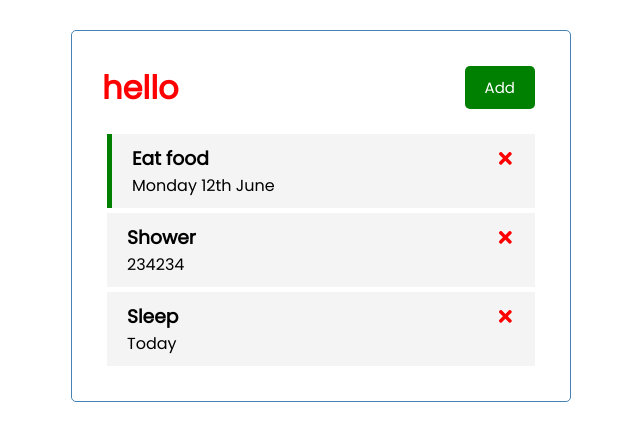
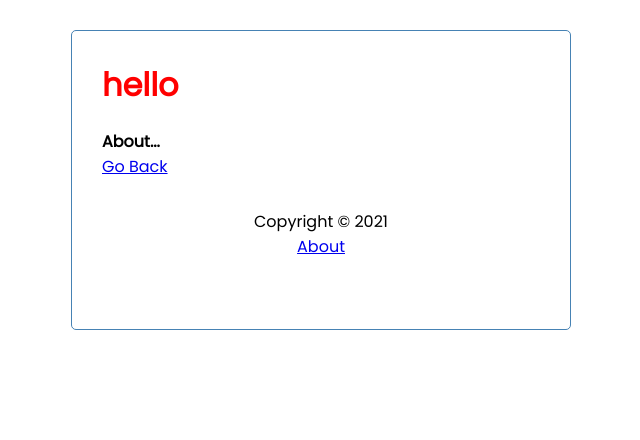
Before and after one commit to danCoda/react-tasks-list, a React (Create React App) app: page /about in a window 1280 px wide. Shown: the top 440 px of the page, without its empty margins (319-959 px from the left). Built offline with nearby package versions, Linux system fonts and the light colour scheme; data requests are answered from the project's data file.

Commit message:
Routing done. react-router-dom added, and conditional show based on route.

```diff
--- a/db.json
+++ b/db.json
@@ -1,11 +1,5 @@
 {
   "tasks": [
-    {
-      "id": 1,
-      "text": "Eat food",
-      "day": "Monday 12th June",
-      "reminder": true
-    },
     {
       "text": "Shower",
       "day": "234234",
--- a/package.json
+++ b/package.json
@@ -10,6 +10,7 @@
     "react": "^17.0.2",
     "react-dom": "^17.0.2",
     "react-icons": "^4.2.0",
+    "react-router-dom": "^5.2.0",
     "react-scripts": "4.0.3",
     "web-vitals": "^1.1.2"
   },
--- a/src/App.js
+++ b/src/App.js
@@ -1,7 +1,10 @@
 import { useState, useEffect } from 'react';
+import { BrowserRouter as Router, Route} from 'react-router-dom';
 import Header from './components/Header';
 import Tasks from './components/Tasks';
 import AddTask from './components/AddTask';
+import Footer from './components/Footer';
+import About from './components/About';
 
 const App = () => {
   const [showAddTask, setShowAddTask] = useState(false);
@@ -83,26 +86,35 @@
   }
 
   return (
+    <Router>
       <div className="container">
         <Header
           onAdd={() => setShowAddTask(!showAddTask)}
           showAdd={showAddTask}
-        title='hello'/>
+          title='hello'
+        />
+
+        <Route path='/' exact render={ props => (
+          <>
             {
               showAddTask && <AddTask onAdd={addTask} />
             }
-      { tasks.length > 0 ?
-        (
+
+            { tasks.length > 0 ? (
               <Tasks
                 tasks={tasks}
                 onDelete={deleteTask}
                 onToggle={toggleReminder}
-          />
-        )
+              /> )
               :
               ('No tasks to show...')
             }
+          </>
+        )} />
+        <Route path='/about' component={About} />
+        <Footer />
       </div>
+    </Router>
   );
 }
 
--- /dev/null
+++ b/src/components/About.js
@@ -0,0 +1,12 @@
+import { Link } from 'react-router-dom';
+
+const About = () => {
+    return (
+        <div>
+            <h4>About...</h4>
+            <Link to='/'>Go Back</Link>
+        </div>
+    )
+}
+
+export default About
--- /dev/null
+++ b/src/components/Footer.js
@@ -0,0 +1,12 @@
+import { Link } from 'react-router-dom';
+
+const Footer = () => {
+    return (
+        <footer>
+            <p>Copyright &copy; 2021</p>
+            <Link to='/about'>About</Link>
+        </footer>
+    )
+}
+
+export default Footer
--- a/src/components/Header.js
+++ b/src/components/Header.js
@@ -1,14 +1,20 @@
+import { useLocation } from 'react-router-dom';
 import PropTypes from 'prop-types'
 import Button from './Button'
 
 const Header = (props) => {
+    const location = useLocation();
+
     return (
         <header className='header'>
             <h1 style={headingStyle}>{props.title}</h1>
-            <Button
-                color={props.showAdd ? 'red' : 'green'}
-                text={props.showAdd ? 'Close' : 'Add'}
-                onClick={props.onAdd}/>
+            { location.pathname === '/' &&
+                <Button
+                    color={props.showAdd ? 'red' : 'green'}
+                    text={props.showAdd ? 'Close' : 'Add'}
+                    onClick={props.onAdd}
+                />
+            }
         </header>
     )
 }
```
Also changed, not shown: 1 other file (tests, documents, lock files or other folders). Lines whose indentation alone changed are shown as unchanged.
